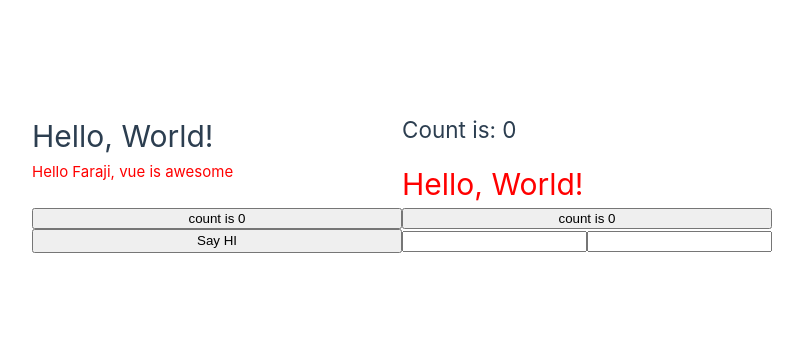
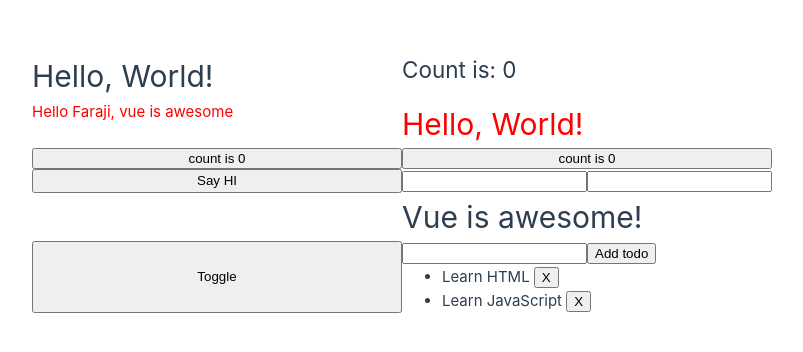
Before and after one commit to faraji-fuji/learning-vue, a Vue app: page / in a window 1280 px wide. Shown: the part 218-570 px from the top of the page, without its empty margins (238-1041 px from the left). Built offline with nearby package versions, Linux system fonts and the light colour scheme.

Commit message:
list rendering

```diff
--- a/src/App.vue
+++ b/src/App.vue
@@ -4,6 +4,8 @@
   // declare some reactive state here
 
   data(){
+    let id = 0;
+
     return {
       message: "Hello, World!",
       message2: "Hello Faraji, vue is awesome",
@@ -12,7 +14,13 @@
       },
       titleClass: 'title',
       count: 0,
-      text: undefined
+      text: undefined,
+      awesome: true,
+      newTodo: '',
+      todos:[
+        {id: id++, text: "Learn HTML"},
+        {id: id++, text: "Learn JavaScript"}
+      ]
     }
   },
 
@@ -24,13 +32,35 @@
     },
 
     say_hi(){
-      alert("Hi faraji")
+      alert("Hi faraji");
+      console.log(this.todos)
     },
 
-    // onInput(e){
-    //   // a v-on handler recieves the native DOM event as the argument
-    //   this.text = e.target.value
-    // }
+    onInput(e){
+      // a v-on handler recieves the native DOM event as the argument
+      this.text = e.target.value
+    },
+
+    toggleAwesome(){
+      this.awesome = !(this.awesome)
+    },
+
+    addTodo(e){
+      let id = this.todos.length;
+
+      let todo = {
+        id: id,
+        text: this.newTodo
+      }
+
+
+      this.todos.push(todo)
+    },
+
+    removeTodo(todo){
+      this.todos.splice(todo.id, 1)
+    }
+
   }
 }
 </script>
@@ -56,6 +86,25 @@
   </form>
 
   <p>{{ text }}</p>
+
+  <!-- conditional rendering -->
+  <h1 v-if="awesome">Vue is awesome!</h1>
+  <h1 v-else>Oh NOoo</h1>
+  <button @click="toggleAwesome">Toggle</button>
+
+  <!-- list rendering -->
+  <form @submit.prevent>
+    <input v-model="newTodo">
+    <button @click="addTodo">Add todo</button>
+
+    <ul>
+      <li v-for="todo in todos" :key="todo.id">
+        {{ todo.text }}
+        <button @click="removeTodo(todo)">X</button>
+      </li>
+    </ul>
+
+  </form>
 </template>
 
 
```
